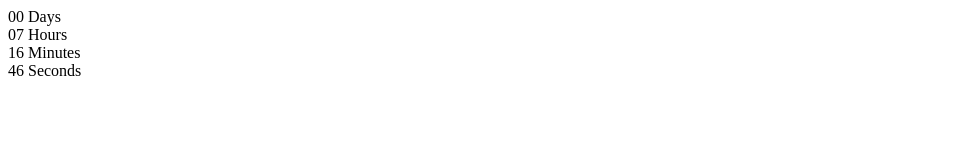
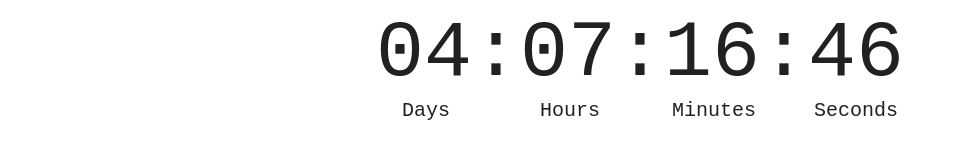
Before and after one commit to ihor-nechyporenko/goit-js-hw-11-timer, a plain HTML site: page index.html in a window 1280 px wide. Shown: the whole page, without its empty margins (0-954 px from the left). Drawn offline with Linux system fonts and the light colour scheme.

Commit message:
add timer stylization

```diff
--- /dev/null
+++ b/css/styles.css
@@ -0,0 +1,28 @@
+.timer {
+  display: flex;
+  justify-content: center;
+  color: #212121;
+  border-radius: 2px;
+}
+
+.value {
+  margin-bottom: 15px;
+  font-family: 'Roboto Mono', monospace;
+  font-size: 80px;
+}
+
+.field {
+  display: block;
+}
+
+.label {
+  display: block;
+  text-align: center;
+  font-family: 'Roboto Mono', monospace;
+  font-size: 20px;
+  margin-right: 44px;
+}
+
+.timer .field:last-child > .label {
+  margin-right: 0;
+}
--- a/index.html
+++ b/index.html
@@ -5,6 +5,7 @@
     <meta http-equiv="X-UA-Compatible" content="IE=edge">
     <meta name="viewport" content="width=device-width, initial-scale=1.0">
     <title>Homework 11 timer</title>
+    <link rel="stylesheet" href="./css/styles.css">
 </head>
 <body>
 
--- a/js/countdown-timer.js
+++ b/js/countdown-timer.js
@@ -48,14 +48,14 @@ class CountdownTimer {
 
 const timer = new CountdownTimer({
   selector: '#timer-1',
-  targetDate: new Date('Apr 08, 2021'),
+  targetDate: new Date('Apr 12, 2021'),
 });
 
 timer.start();
 
 function updateClockFace({ days, hours, mins, secs }) {
-  ref.days.textContent = days;
-  ref.hours.textContent = hours;
-  ref.mins.textContent = mins;
-  ref.secs.textContent = secs;
+  ref.days.textContent = `${days}:`;
+  ref.hours.textContent = `${hours}:`;
+  ref.mins.textContent = `${mins}:`;
+  ref.secs.textContent = `${secs}`;
 }
```
